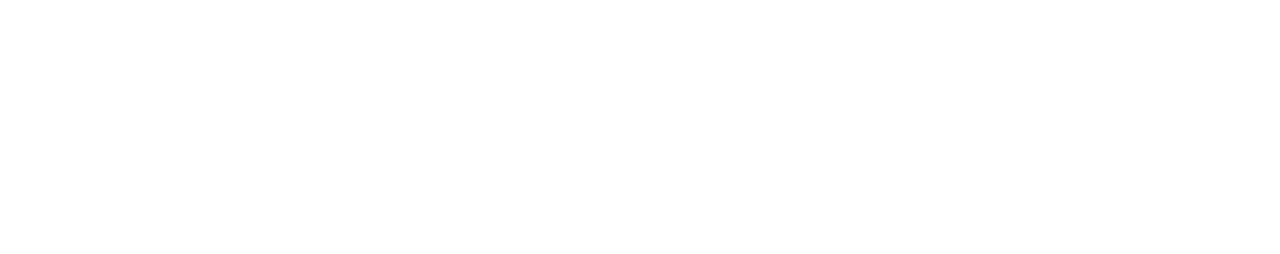
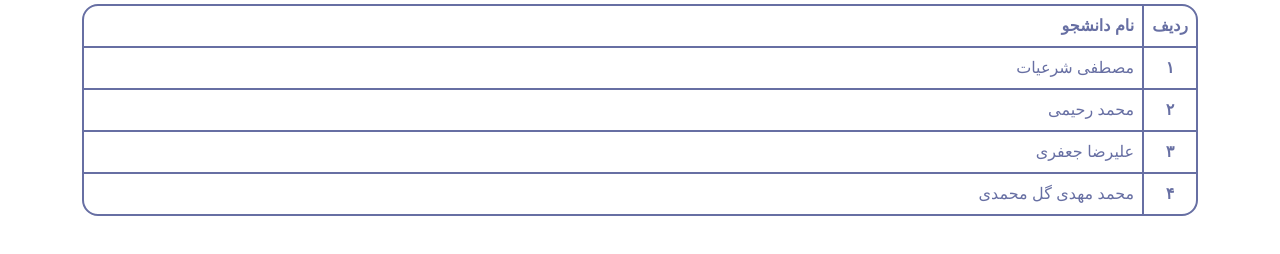
Before and after one commit to mostafashariaat/RoundedTable, a plain HTML site: page index.html in a window 1280 px wide. Drawn offline with nearby package versions, Linux system fonts and the light colour scheme; a web font is replaced by a local one.

Commit message:
Add HTML table and style of rounded table

```diff
--- a/index.html
+++ b/index.html
@@ -13,7 +13,45 @@
 
 <body>
     <div class="container">
+        <div class="mt-1 table-responsive table-container rounded-table-container">
+            <table class="table rounded-table">
+                <thead>
+                    <tr>
+                        <th scope="col">ردیف </th>
+                        <th scope="col">نام دانشجو </th>
+                    </tr>
+                </thead>
 
+                <tbody>
+                    <tr>
+                        <th scope="row">۱</th>
+                        <td>
+                            مصطفی شرعیات
+                        </td>
+                    </tr>
+                    <tr>
+                        <th scope="row">۲</th>
+                        <td>
+                            محمد رحیمی
+                        </td>
+                    </tr>
+                    <tr>
+                        <th scope="row">۳</th>
+                        <td>
+                            علیرضا جعفری
+                        </td>
+                    </tr>
+                    <tr>
+                        <th scope="row">۴</th>
+                        <td>
+                            محمد مهدی گل محمدی
+                        </td>
+                    </tr>
+
+
+                </tbody>
+            </table>
+        </div>
     </div>
 
 </body>
--- a/style.css
+++ b/style.css
@@ -179,3 +179,60 @@ h4 {
     background: var(--gradiant-background-2);
     border-radius: var(--radius);
 }
+
+/*
+=================
+table
+=================
+ */
+ .rounded-table-container {
+    border: 2px solid var(--clr-primary-1);
+    border-radius: 1rem;
+}
+
+.rounded-table {
+    color: var(--clr-primary-1);
+    vertical-align: middle;
+    border-collapse: collapse;
+    margin-bottom: 0 !important;
+}
+
+.rounded-table tr:first-child th:first-child {
+    width: 20px;
+}
+
+.rounded-table tr th:first-child {
+    text-align: center;
+}
+
+.rounded-table th, .rounded-table td {
+    font-family: var(--ff-pirmary-bold);
+    padding: .5em;
+    border-bottom: 2px solid var(--clr-primary-1) !important;
+    border-left: 2px solid var(--clr-primary-1) !important;
+}
+
+.rounded-table tbody tr:last-child td, .rounded-table tbody tr:last-child th {
+    border-bottom: none !important;
+}
+
+.rounded-table thead tr th:last-child, .rounded-table tbody tr td:last-child {
+    border-left: 0 !important;
+}
+
+
+.table-svg-image {
+    width: 25px;
+    text-align: center;
+    cursor: pointer;
+}
+
+.table-svg-image img {
+    width: 40px;
+}
+
+/*
+====================
+end table section
+====================
+*/
```
